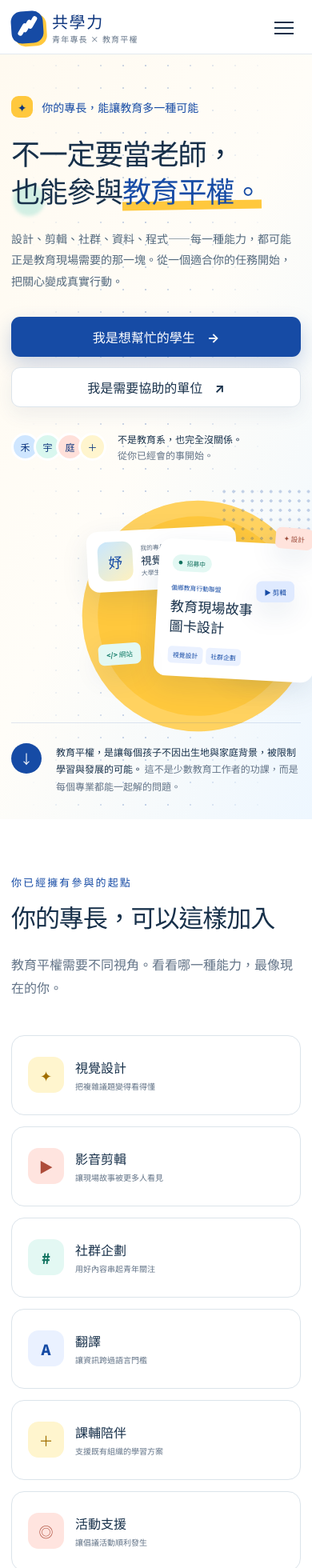
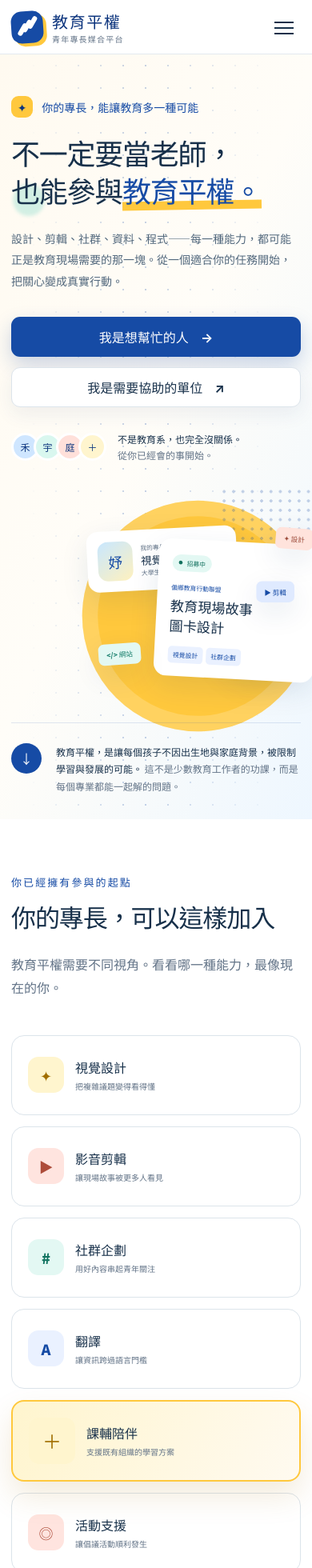
Before and after one commit to kgipj/edu-equity-match, a React (Vite) app: page / in a window 390 px wide. Shown: the top 1960 px of the page at 80% size. Built offline with nearby package versions, Linux system fonts and the light colour scheme.

Commit message:
Refine platform branding and skill emphasis

```diff
--- a/index.html
+++ b/index.html
@@ -5,7 +5,7 @@
     <meta name="viewport" content="width=device-width, initial-scale=1.0" />
     <meta name="theme-color" content="#1549a3" />
     <meta name="description" content="讓每個青年都能用自己的專長參與教育平權。" />
-    <title>共學力｜教育平權青年專長媒合平台</title>
+    <title>教育平權青年專長媒合平台</title>
   </head>
   <body>
     <div id="root"></div>
--- a/src/components/Layout.jsx
+++ b/src/components/Layout.jsx
@@ -14,9 +14,9 @@ export function Layout() {
     <div className="site-shell">
       <header className="site-header">
         <div className="container nav-wrap">
-          <Link className="brand" to="/" onClick={() => setMenuOpen(false)} aria-label="共學力首頁">
+          <Link className="brand" to="/" onClick={() => setMenuOpen(false)} aria-label="教育平權青年專長媒合平台首頁">
             <span className="brand-mark" aria-hidden="true"><i /><i /><i /></span>
-            <span><strong>共學力</strong><small>青年專長 × 教育平權</small></span>
+            <span><strong>教育平權</strong><small>青年專長媒合平台</small></span>
           </Link>
           <button className="menu-button" type="button" aria-label="切換導覽選單" aria-expanded={menuOpen} onClick={() => setMenuOpen(!menuOpen)}>
             <span /><span /><span />
@@ -33,7 +33,7 @@ export function Layout() {
       <footer className="site-footer">
         <div className="container footer-grid">
           <div>
-            <div className="footer-brand">共學力</div>
+            <div className="footer-brand">教育平權青年專長媒合平台</div>
             <p>讓青年不只關心，更能用自己的專長參與教育平權。</p>
           </div>
           <div className="footer-links">
--- a/src/pages/HomePage.jsx
+++ b/src/pages/HomePage.jsx
@@ -17,7 +17,7 @@ export function HomePage() {
             <h1>不一定要當老師，<br />也能參與<span>教育平權。</span></h1>
             <p>設計、剪輯、社群、資料、程式——每一種能力，都可能正是教育現場需要的那一塊。從一個適合你的任務開始，把關心變成真實行動。</p>
             <div className="hero-actions">
-              <Link className="button button-primary" to="/students/new">我是想幫忙的學生 <span>→</span></Link>
+              <Link className="button button-primary" to="/students/new">我是想幫忙的人 <span>→</span></Link>
               <Link className="button button-secondary" to="/tasks/new">我是需要協助的單位 <span>↗</span></Link>
             </div>
             <div className="hero-proof">
@@ -56,7 +56,7 @@ export function HomePage() {
           </div>
           <div className="skill-grid">
             {SKILLS.slice(0, 8).map((skill, index) => (
-              <Link className={`skill-card skill-color-${(index % 4) + 1}`} to={`/tasks?skill=${encodeURIComponent(skill.name)}`} key={skill.name}>
+              <Link className={`skill-card skill-color-${(index % 4) + 1}${skill.name === '課輔陪伴' ? ' skill-card-priority' : ''}`} to={`/tasks?skill=${encodeURIComponent(skill.name)}`} key={skill.name}>
                 <span className="skill-card-icon">{skill.icon}</span>
                 <div><strong>{skill.name}</strong><small>{skill.description}</small></div>
                 <span className="skill-arrow">↗</span>
--- a/src/styles.css
+++ b/src/styles.css
@@ -134,9 +134,14 @@ h1, h2, h3 { line-height: 1.3; letter-spacing: -.035em; }
 .split-heading > p { color: var(--muted); max-width: 360px; margin: 15px 0 0; }
 .align-end { align-items: flex-end; }
 .skill-section { background: white; }
-.skill-grid { display: grid; grid-template-columns: repeat(4, 1fr); gap: 14px; }
+.skill-grid { display: grid; grid-template-columns: repeat(3, 1fr); gap: 14px; }
 .skill-card { min-height: 132px; padding: 20px; border-radius: 16px; border: 1px solid var(--line); display: flex; align-items: center; gap: 14px; transition: transform .2s, box-shadow .2s, border-color .2s; }
 .skill-card:hover { transform: translateY(-5px); box-shadow: var(--shadow); border-color: transparent; }
+.skill-card-priority { grid-column: span 2; position: relative; z-index: 2; transform: scale(1.035); border: 2px solid var(--yellow); background: linear-gradient(115deg, var(--yellow-pale), #fffaf0); box-shadow: 0 18px 38px rgba(167, 116, 0, .14); }
+.skill-card-priority:hover { transform: translateY(-5px) scale(1.035); border-color: var(--yellow); }
+.skill-card-priority strong { font-size: 22px; }
+.skill-card-priority small { font-size: 12px; }
+.skill-card-priority .skill-card-icon { width: 58px; height: 58px; font-size: 24px; background: var(--yellow); }
 .skill-card-icon { width: 45px; height: 45px; flex: none; display: grid; place-items: center; border-radius: 13px; font-size: 18px; font-weight: 900; }
 .skill-color-1 .skill-card-icon { background: var(--yellow-pale); color: #a16e00; }
 .skill-color-2 .skill-card-icon { background: #ffe4df; color: #ad4c3a; }
@@ -390,7 +395,7 @@ h1, h2, h3 { line-height: 1.3; letter-spacing: -.035em; }
   .hero-grid { grid-template-columns: 1fr; }
   .hero-copy { max-width: 700px; padding-right: 0; }
   .hero-visual { width: 570px; max-width: 100%; margin: 15px auto 0; }
-  .skill-grid { grid-template-columns: repeat(2, 1fr); }
+  .skill-grid { grid-template-columns: repeat(3, 1fr); }
   .task-grid { grid-template-columns: repeat(2, 1fr); }
   .task-card:last-child:nth-child(odd) { grid-column: 1 / -1; max-width: calc(50% - 10px); }
   .how-grid { gap: 55px; }
@@ -428,6 +433,8 @@ h1, h2, h3 { line-height: 1.3; letter-spacing: -.035em; }
   .split-heading { flex-direction: column; gap: 10px; }
   .align-end { align-items: flex-start; }
   .skill-grid { grid-template-columns: 1fr; }
+  .skill-card-priority { grid-column: auto; transform: none; min-height: 125px; }
+  .skill-card-priority:hover { transform: translateY(-3px); }
   .skill-card { min-height: 100px; }
   .task-grid, .related-grid { grid-template-columns: 1fr; }
   .task-card, .task-card:last-child:nth-child(odd) { min-height: auto; max-width: none; grid-column: auto; }
```
Also changed, not shown: 1 other file (tests, documents, lock files or other folders).
